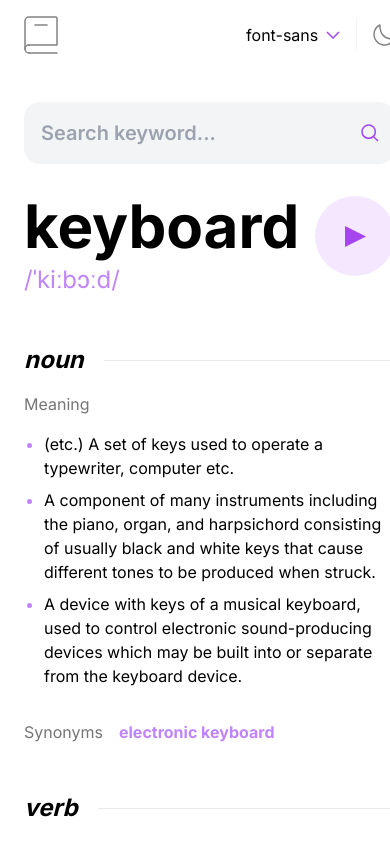
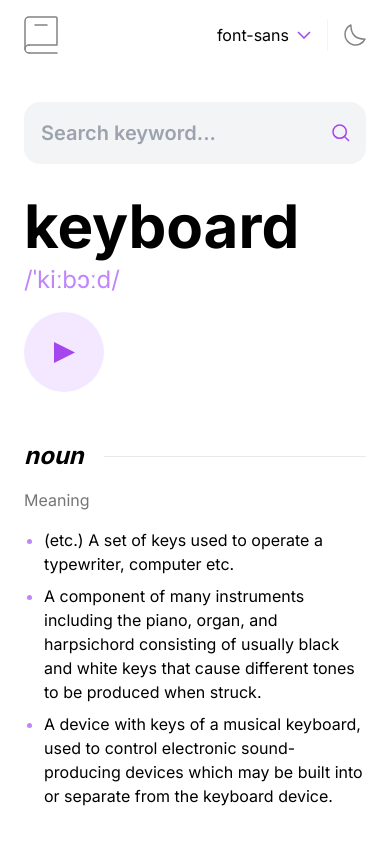
Before and after one commit to dominikrubroeder/dictionary-web-app, a Next.js app: page / in a window 390 px wide. Shown: the top 843 px of the page. Built offline with nearby package versions, Linux system fonts and the light colour scheme.

Commit message:
Fix mobile UI shift on source section

```diff
--- a/src/app/page.tsx
+++ b/src/app/page.tsx
@@ -113,7 +113,7 @@ export default function Home() {
         <>
           <section
             ref={scope}
-            className="fm-animate flex justify-between gap-4 opacity-0"
+            className="fm-animate flex flex-wrap justify-between gap-4 opacity-0"
           >
             <div className="grid gap-2">
               <h1 className="text-6xl font-bold dark:text-white">
@@ -184,7 +184,7 @@ export default function Home() {
               {data?.sourceUrls.map((url, index) => (
                 <li key={index} className="leading-[1]">
                   <a
-                    className="text-sm underline dark:text-white"
+                    className="break-all text-sm underline dark:text-white"
                     href={url}
                     target="_blank"
                   >
```
